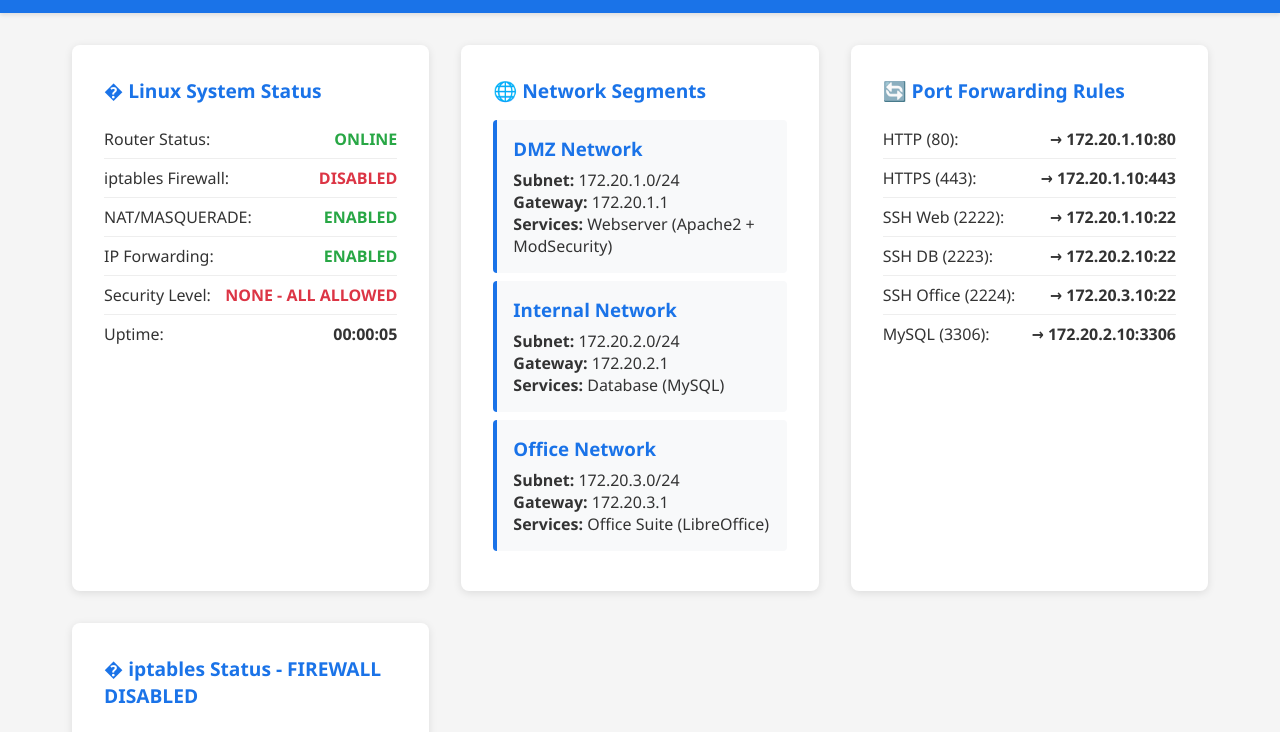
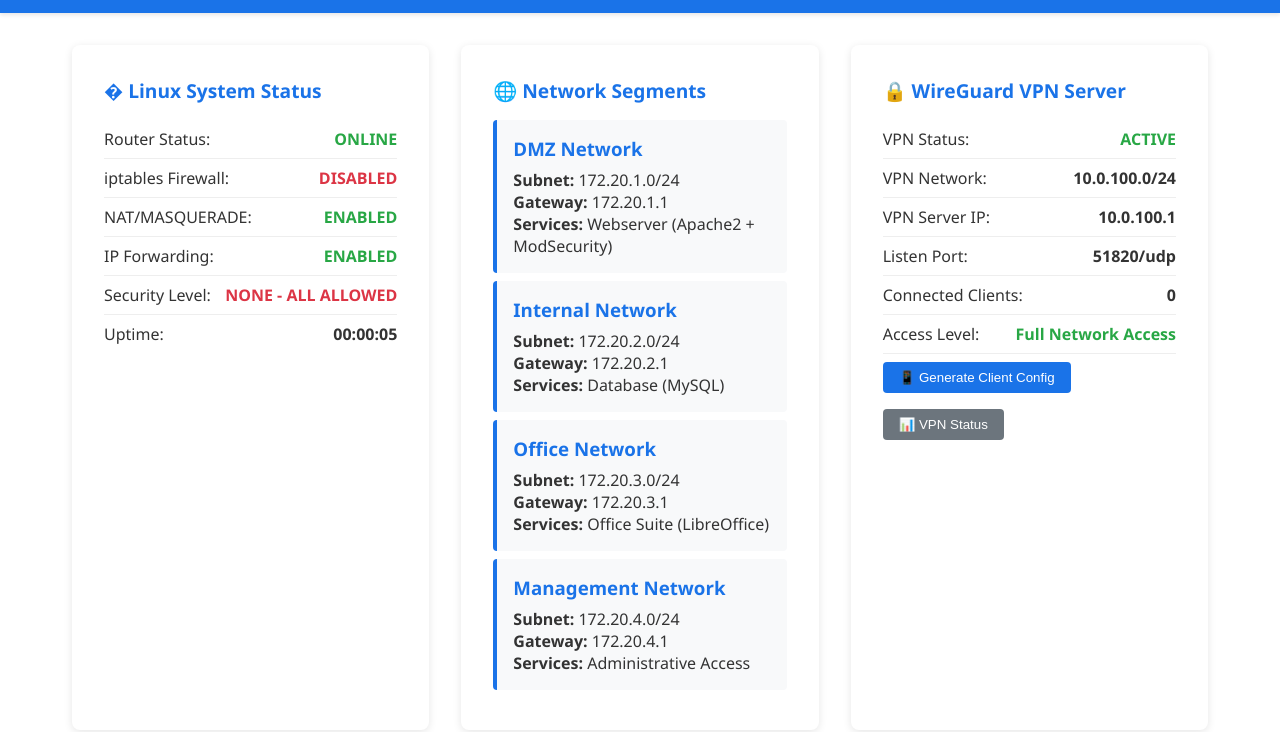
Before and after one commit to jellegroot/working-environment-pfsense, a plain HTML site: page router/webui/index.html in a window 1280 px wide. Shown: the part 68-800 px from the top of the page. Drawn offline with Linux system fonts and the light colour scheme.

Commit message:
Adding wireguard vpn, management subnet, changing subnets

```diff
--- a/router/webui/index.html
+++ b/router/webui/index.html
@@ -14,7 +14,23 @@
 
         body {
             font-family: 'Segoe UI', Tahoma, Geneva, Verdana, sans-serif;
-            background: #f5f5f5;
+            background: #f // Simulate some activity
+
+            setInterval(()=> {
+                    const activities=[ '[INFO] Heartbeat check - All networks operational',
+                    '[WARNING] Unrestricted: Office → Webserver traffic flowing',
+                    '[WARNING] Unrestricted: Webserver → Database direct access',
+                    '[WARNING] No security: SSH connections unfiltered',
+                    '[INFO] DNAT: HTTP request forwarded to webserver-vm',
+                    '[INFO] WireGuard: VPN tunnel active on port 51820',
+                    '[INFO] VPN Client: Keepalive packet received',
+                    '[WARNING] No firewall protection active',
+                    '[WARNING] All network segments accessible to each other'
+                    ];
+                    addLog(activities[Math.floor(Math.random() * activities.length)]);
+                }
+
+                , 10000);
             color: #333;
         }
 
@@ -204,6 +220,43 @@
                     <p><strong>Gateway:</strong> 172.20.3.1</p>
                     <p><strong>Services:</strong> Office Suite (LibreOffice)</p>
                 </div>
+                <div class="network-segment">
+                    <h3>Management Network</h3>
+                    <p><strong>Subnet:</strong> 172.20.4.0/24</p>
+                    <p><strong>Gateway:</strong> 172.20.4.1</p>
+                    <p><strong>Services:</strong> Administrative Access</p>
+                </div>
+            </div>
+
+            <!-- WireGuard VPN -->
+            <div class="card">
+                <h2>🔒 WireGuard VPN Server</h2>
+                <div class="status-item">
+                    <span>VPN Status:</span>
+                    <span class="status-value status-online">ACTIVE</span>
+                </div>
+                <div class="status-item">
+                    <span>VPN Network:</span>
+                    <span class="status-value">10.0.100.0/24</span>
+                </div>
+                <div class="status-item">
+                    <span>VPN Server IP:</span>
+                    <span class="status-value">10.0.100.1</span>
+                </div>
+                <div class="status-item">
+                    <span>Listen Port:</span>
+                    <span class="status-value">51820/udp</span>
+                </div>
+                <div class="status-item">
+                    <span>Connected Clients:</span>
+                    <span class="status-value" id="vpnClients">0</span>
+                </div>
+                <div class="status-item">
+                    <span>Access Level:</span>
+                    <span class="status-value status-online">Full Network Access</span>
+                </div>
+                <button class="btn" onclick="generateVPNClient()">📱 Generate Client Config</button>
+                <button class="btn btn-secondary" onclick="showVPNStatus()">📊 VPN Status</button>
             </div>
 
             <!-- Port Forwarding -->
@@ -232,6 +285,10 @@
                 <div class="status-item">
                     <span>MySQL (3306):</span>
                     <span class="status-value">→ 172.20.2.10:3306</span>
+                </div>
+                <div class="status-item">
+                    <span>WireGuard VPN:</span>
+                    <span class="status-value status-online">→ VPN Network (51820/udp)</span>
                 </div>
             </div>
 
@@ -343,8 +400,37 @@
             addLog('[INFO] DMZ: 172.20.1.10 (webserver-vm) - ONLINE (No restrictions)');
             addLog('[INFO] Internal: 172.20.2.10 (database-vm) - ONLINE (No restrictions)');
             addLog('[INFO] Office: 172.20.3.10 (office-vm) - ONLINE (No restrictions)');
+            addLog('[INFO] Management: 172.20.4.0/24 - AVAILABLE');
+            addLog('[INFO] VPN: 10.0.100.1 (WireGuard Server) - ACTIVE');
             addLog('[WARNING] iptables rules: 0 security rules, NAT only');
             addLog('[WARNING] All inter-network communication allowed');
+        }
+
+        function generateVPNClient() {
+            const clientName = prompt('Enter client name (e.g., laptop, phone):', 'laptop');
+            if (clientName) {
+                addLog('[INFO] Generating WireGuard client config for: ' + clientName);
+                addLog('[INFO] Client will be assigned IP: 10.0.100.' + (Math.floor(Math.random() * 200) + 2));
+                addLog('[INFO] Config file: /etc/wireguard/clients/' + clientName + '.conf');
+                addLog('[INFO] Run: /usr/local/bin/generate_client.sh ' + clientName);
+                addLog('[SUCCESS] VPN client configuration generated!');
+                // Update connected clients count
+                const currentClients = parseInt(document.getElementById('vpnClients').textContent);
+                document.getElementById('vpnClients').textContent = currentClients + 1;
+            }
+        }
+
+        function showVPNStatus() {
+            addLog('[INFO] WireGuard VPN Status:');
+            addLog('[INFO] Interface: wg0 (10.0.100.1/24)');
+            addLog('[INFO] Listen Port: 51820/udp');
+            addLog('[INFO] VPN Access to Networks:');
+            addLog('[INFO] - DMZ Network: 172.20.1.0/24 ✓');
+            addLog('[INFO] - Internal Network: 172.20.2.0/24 ✓');
+            addLog('[INFO] - Office Network: 172.20.3.0/24 ✓');
+            addLog('[INFO] - Management Network: 172.20.4.0/24 ✓');
+            addLog('[INFO] Connected Clients: ' + document.getElementById('vpnClients').textContent);
+            addLog('[INFO] Server Public Key: [Generated on startup]');
         }
 
         function addLog(message) {
```
Also changed, not shown: 8 other files.
